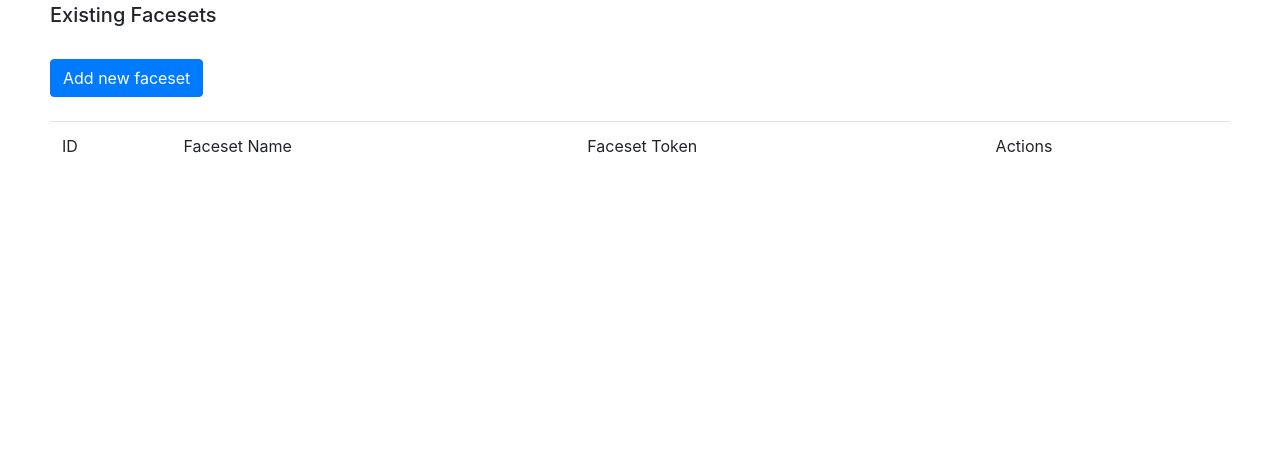
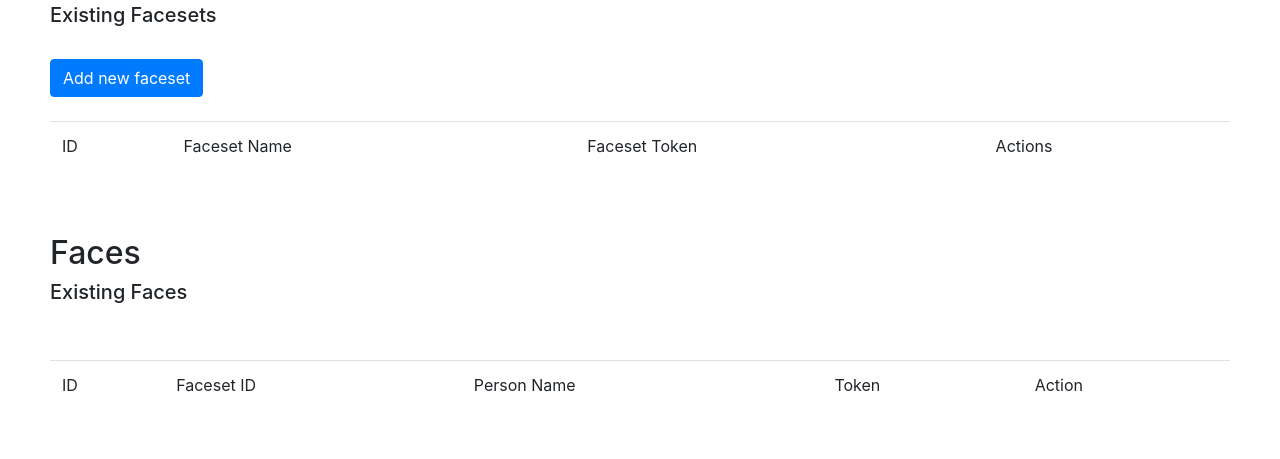
Before and after one commit to JamesGu14/mydemo, a Node server app: page /system/ in a window 1280 px wide. Shown: the part 476-935 px from the top of the page. Before the commit the page ends 629 px from the top, so only its background shows below. Run offline with Node 20, Linux system fonts and the light colour scheme; data that the repository does not hold is empty; some libraries are stand-ins or nearby versions.

Commit message:
minor updates of the views

```diff
--- a/routes/system.js
+++ b/routes/system.js
@@ -15,7 +15,9 @@ router.get('/', function(req, res, next) {
   // })
 
   mysql.Faceset.findAll().then(facesets => {
-    res.render('system/index', { title: 'System', facesets: facesets })
+    mysql.Face.findAll().then(faces => {
+      res.render('system/index', { title: 'System', facesets: facesets, faces: faces })
+    })
   })
 })
 
--- a/views/system/index.ejs
+++ b/views/system/index.ejs
@@ -56,6 +56,37 @@
         <% }) %>
         </tbody>
       </table>
+
+      <br><br>
+      <h2>Faces</h2>
+      <h5>Existing Faces</h5>
+      <br /><br />
+      <table class="table">
+        <thead class="thead-dark">
+          <tr>
+            <td>ID</td>
+            <td>Faceset ID</td>
+            <td>Person Name</td>
+            <td>Token</td>
+            <td>Action</td>
+          </tr>
+        </thead>
+        <tbody class="table-striped">
+        <% faces.forEach(function(faces) { %>
+          <tr>
+            <td><%= faces.id %></td>
+            <td><%= faces.facesetId %></td>
+            <td><%= faces.title%></td>
+            <td><%= faces.token%></td>
+            <td>
+              <button class="btn btn-danger">Delete</button>
+              <button class="btn btn-warning">Edit</button>
+            </td>
+          </tr>
+        <% }) %>
+        </tbody>
+      </table>
+
     </div>
 
     <script src="/javascripts/jquery-3.3.1.min.js"></script>
```
